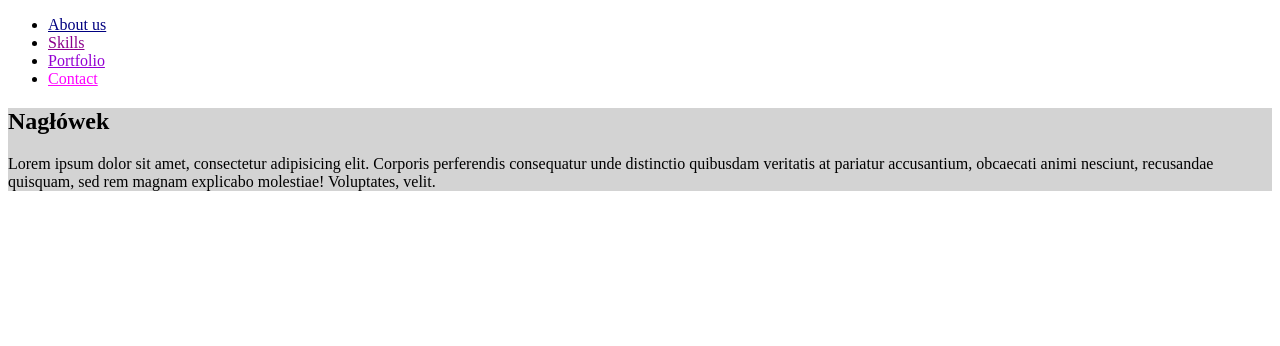
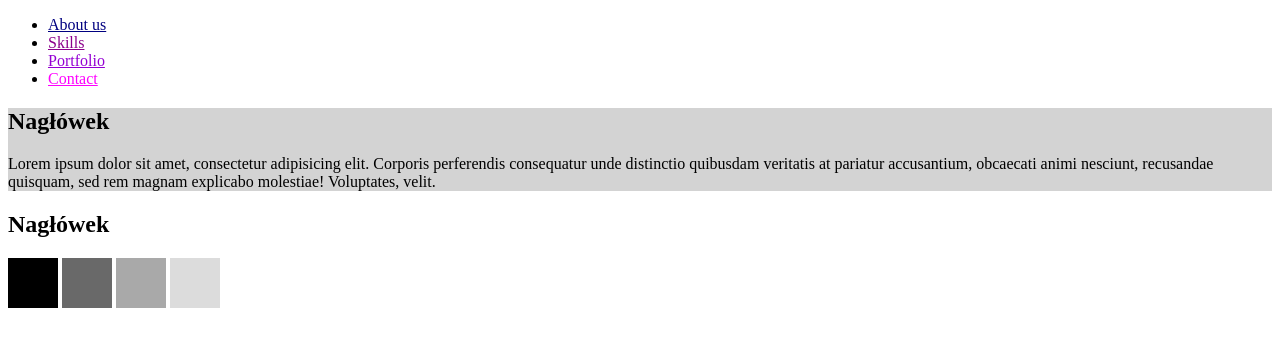
Before and after one commit to lpurzycka/zadanie7html, a plain HTML site: page index.html in a window 1280 px wide. Drawn offline with Linux system fonts and the light colour scheme.

Commit message:
dodatnie Skills

```diff
--- a/index.html
+++ b/index.html
@@ -40,6 +40,13 @@
     </section>
 
 
+   <section id="Skills">
+       <h1> Nagłówek</h1>
+          <div class="kwadrat1"></div>
+          <div class="kwadrat2"></div>
+          <div class="kwadrat3"></div>
+          <div class="kwadrat4"></div>
+</section>
 
 
 
--- a/style.css
+++ b/style.css
@@ -16,3 +16,34 @@
 background-color:lightgray;
 
 }
+
+
+.kwadrat1 {
+        width: 50px;
+		height: 50px;
+        background-color: black;
+		display: inline-block;
+	}
+
+
+.kwadrat2 {
+	    width: 50px;
+		height: 50px;
+        background-color: dimgray;
+		display: inline-block;
+	}
+
+
+.kwadrat3 {
+        width: 50px;
+		height: 50px;
+        background-color: darkgray;
+		display: inline-block;
+	}
+
+.kwadrat4 {
+	    width: 50px;
+		height: 50px;
+		background-color: gainsboro;
+        display: inline-block;
+	}
```
